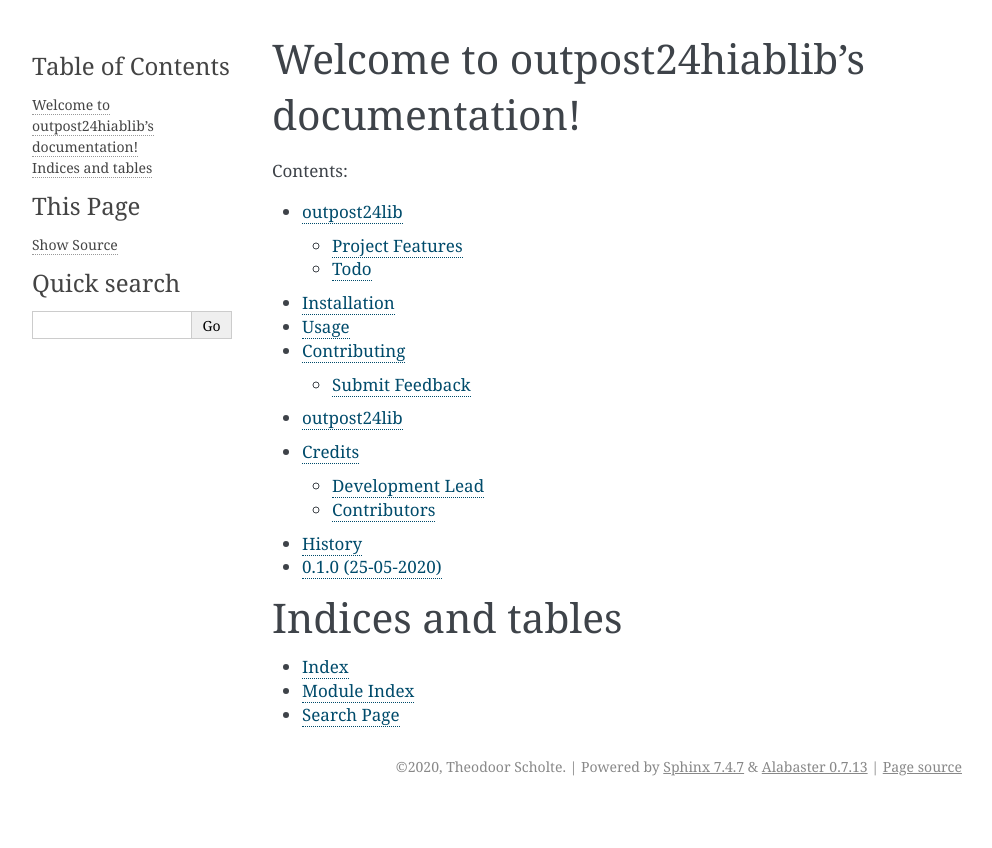
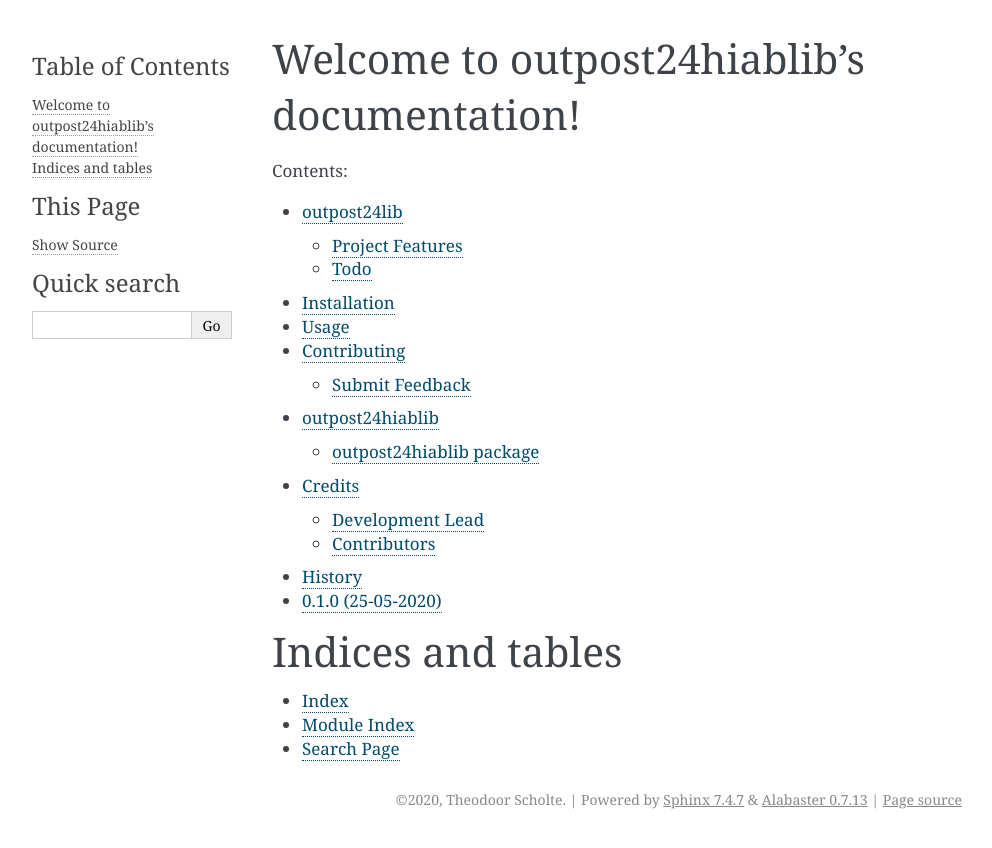
Before and after one commit to schubergphilis/outpost24hiablib, a Sphinx documentation site: the page built from docs/index.rst, in a window 1280 px wide. Shown: the top 848 px of the page, without its empty margins (148-1140 px from the left). Built offline with Sphinx 7.4.7, drawn with Linux system fonts in a browser that asks for light colours; pages that are not in the unit, such as notebooks, are missing from menus.

Commit message:
fix documentation

```diff
--- a/docs/modules.rst
+++ b/docs/modules.rst
@@ -1,7 +1,7 @@
-outpost24lib
-=======
+outpost24hiablib
+================
 
 .. toctree::
    :maxdepth: 4
 
-   outpost24lib
+   outpost24hiablib
```
